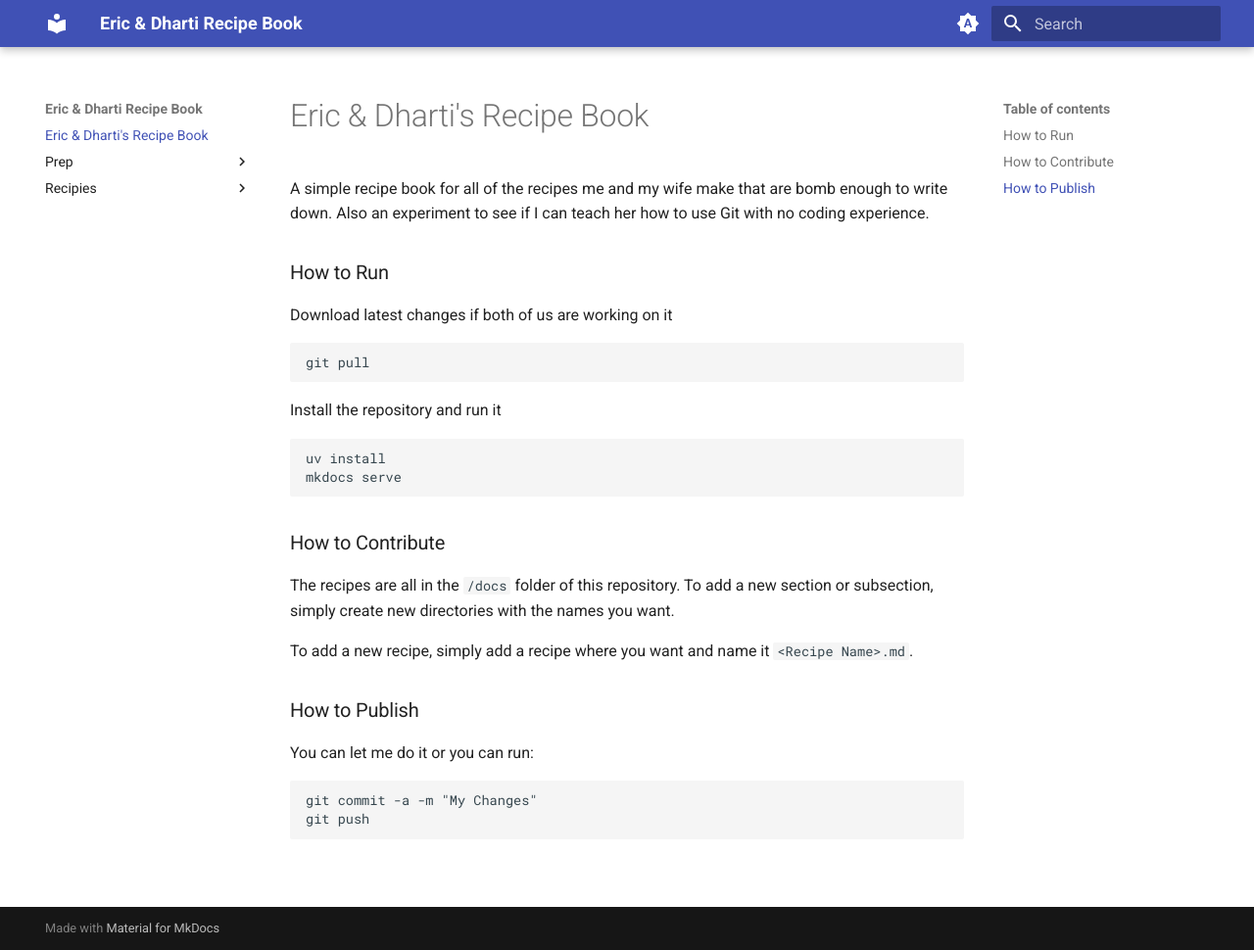
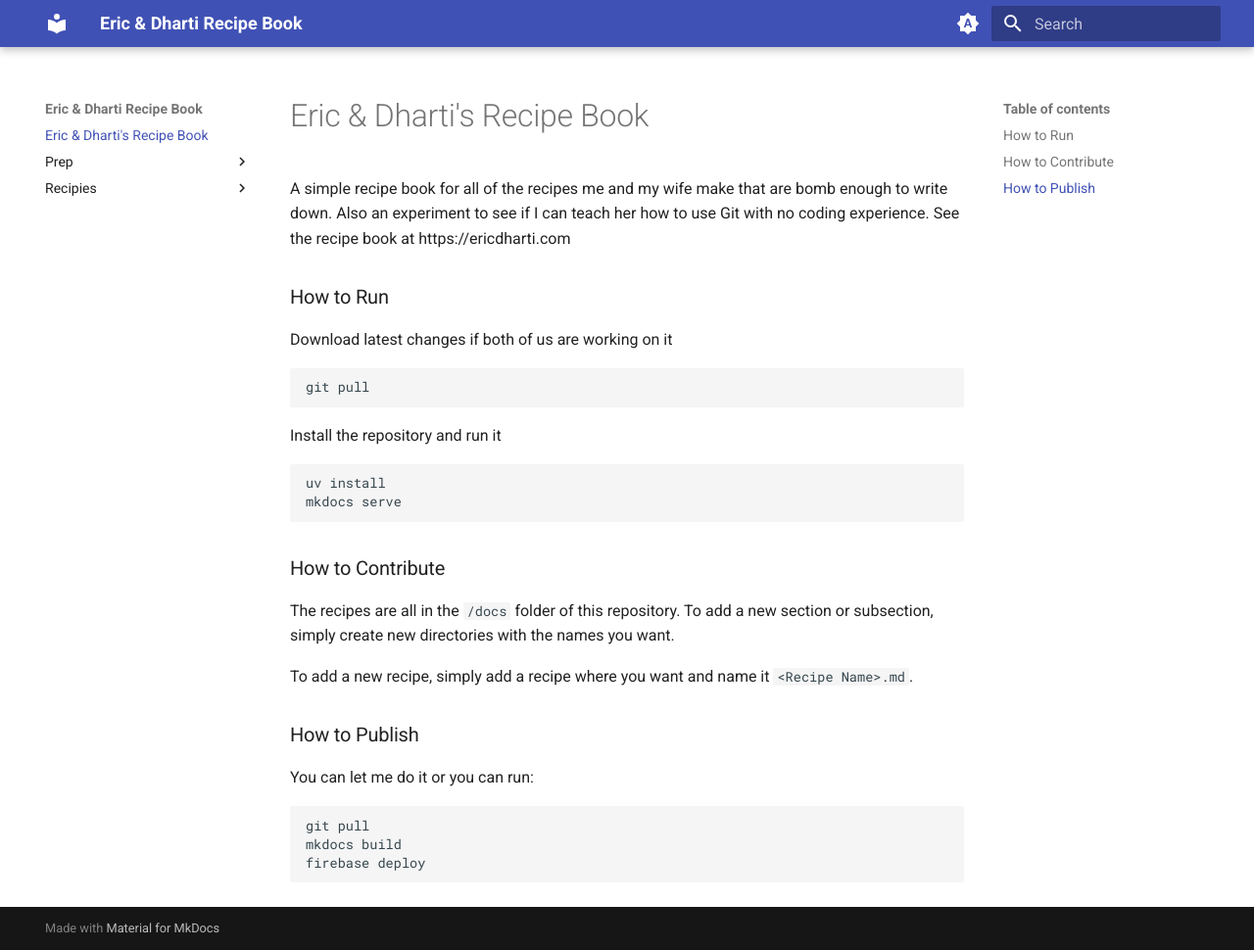
Before and after one commit to edufresne/de-recipe-book, an MkDocs documentation site: the page built from docs/index.md, in a window 1280 px wide and 970 px high. Shown: the whole window at 98% size. Built offline with MkDocs 1.6.1 and Material for MkDocs 9.7.7, drawn with Linux system fonts in a browser that asks for light colours.

````diff
--- a/docs/index.md
+++ b/docs/index.md
@@ -1,5 +1,5 @@
 # Eric & Dharti's Recipe Book
-A simple recipe book for all of the recipes me and my wife make that are bomb enough to write down. Also an experiment to see if I can teach her how to use Git with no coding experience.
+A simple recipe book for all of the recipes me and my wife make that are bomb enough to write down. Also an experiment to see if I can teach her how to use Git with no coding experience. See the recipe book at https://ericdharti.com
 ### How to Run
 Download latest changes if both of us are working on it
 ```
@@ -18,6 +18,7 @@ To add a new recipe, simply add a recipe where you want and name it `<Recipe Nam
 ### How to Publish
 You can let me do it or you can run:
 ```
-git commit -a -m "My Changes"
-git push
+git pull
+mkdocs build
+firebase deploy
 ```
````
Also changed, not shown: README.md (+1 -1 lines), docs/Prep/Vegetable Broth.md (+1 -0 lines), docs/Recipies/Soups/Greek Lemon Chicken Soup.md (+1 -0 lines), 1 other file.
